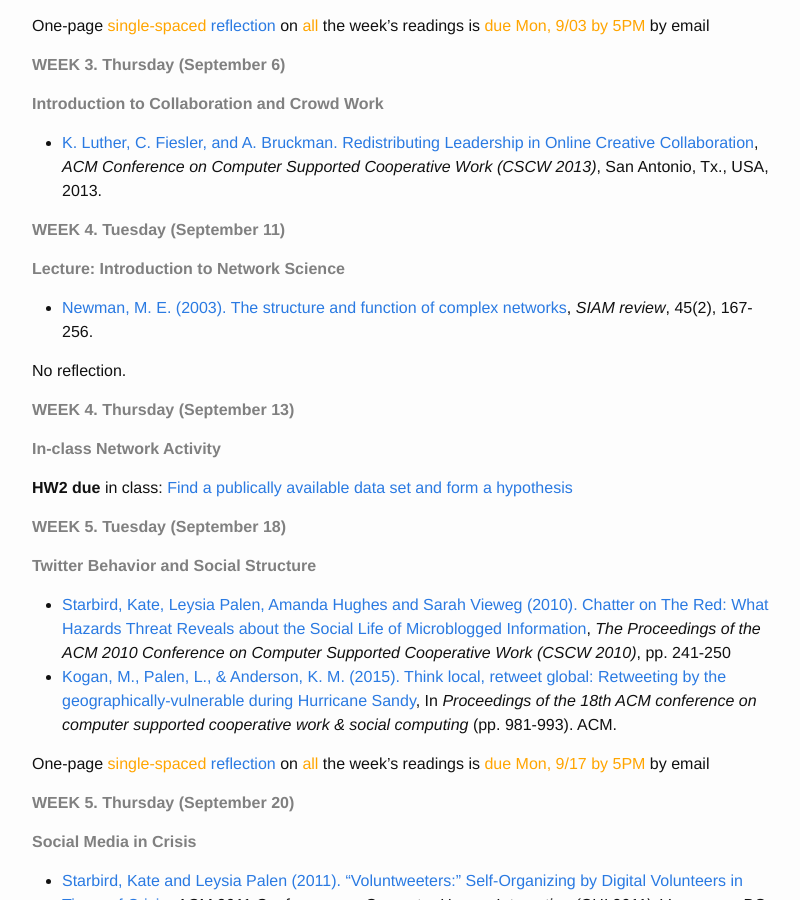
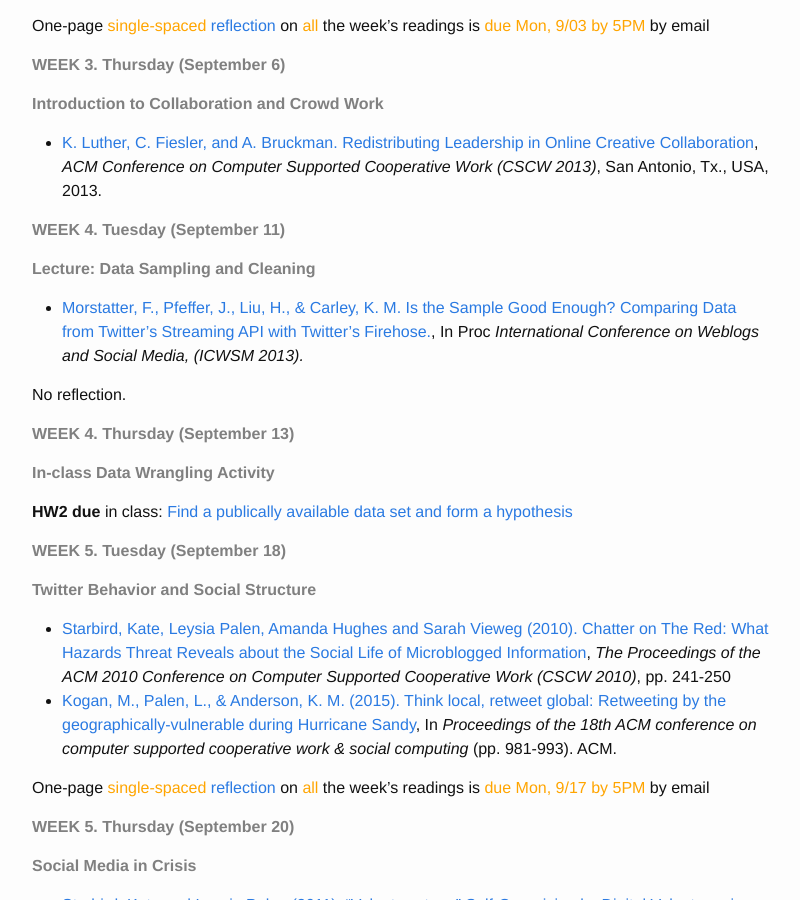
Before and after one commit to marinkala/marinkala.github.com, a Jekyll site: the page built from CS591.md, in a window 1280 px wide and 900 px high, scrolled down 1639 px. Shown: the whole window, without its empty margins (238-1038 px from the left). Built offline with Jekyll 4.4.1, drawn with Linux system fonts in a browser that asks for light colours; our own code applies the rules of GitHub Pages for plain Markdown files; some of the changed text lies outside the part shown.

Commit message:
changed order of lectures

```diff
--- a/CS591.md
+++ b/CS591.md
@@ -78,15 +78,15 @@ One-page <span style="color:orange">single-spaced</span> [reflection](syllabus.m
 
 **<span style="color:grey">WEEK 4. Tuesday (September 11)</span>**
 
-**<span style="color:grey">Lecture: Introduction to Network Science </span>**
+**<span style="color:grey">Lecture: Data Sampling and Cleaning</span>**
 
-* [Newman, M. E. (2003). The structure and function of complex networks](https://arxiv.org/abs/cond-mat/0303516), *SIAM review*, 45(2), 167-256.
+* [Morstatter, F., Pfeffer, J., Liu, H., & Carley, K. M. Is the Sample Good Enough? Comparing Data from Twitter's Streaming API with Twitter's Firehose.](http://www.aaai.org/ocs/index.php/ICWSM/ICWSM13/paper/download/6071/6379), In Proc *International Conference on Weblogs and Social Media, (ICWSM 2013).*
 
 No reflection.
 
 **<span style="color:grey">WEEK 4. Thursday (September 13)</span>**
 
-**<span style="color:grey">In-class Network Activity</span>**
+**<span style="color:grey">In-class Data Wrangling Activity</span>**
 
 **HW2 due** in class: [Find a publically available data set and form a hypothesis](syllabus.md)
 
@@ -141,9 +141,10 @@ One-page <span style="color:orange">single-spaced</span> [reflection](syllabus.m
 
 **<span style="color:grey">WEEK 8. Tuesday (October 9)</span>**
 
-**<span style="color:grey">Natural Language Processing Lecture </span>**
+**<span style="color:grey">Lecture: Introduction to Network Science </span>**
 
-* [Blei, D. M., Ng, A. Y., & Jordan, M. I. (2003). Latent dirichlet allocation](http://www.jmlr.org/papers/volume3/blei03a/blei03a.pdf), *Journal of machine Learning research*, 3(Jan), 993-1022.
+* [Newman, M. E. (2003). The structure and function of complex networks](https://arxiv.org/abs/cond-mat/0303516), *SIAM review*, 45(2), 167-256.
+
 
 No reflection.
 
@@ -155,7 +156,7 @@ No reflection.
 
 **<span style="color:grey">WEEK 9. Tuesday (October 16)</span>**
 
-**<span style="color:grey"Facebook and Social Capital </span>**
+**<span style="color:grey">Facebook and Social Capital </span>**
 
 * [Burke, M., Kraut, R., & Marlow, C. (2011). Social capital on Facebook: Differentiating uses and users](http://citeseerx.ist.psu.edu/viewdoc/download?doi=10.1.1.227.6644&rep=rep1&type=pdf), *In Proceedings of the SIGCHI Conference on Human Factors in Computing Systems* (pp. 571-580). ACM.
 * [Gray, R., Ellison, N., Vitak, J., and Lampe, C. (2013). Who Wants to Know? Question-Asking and Answering Practices Among Facebook Users](https://www.researchgate.net/profile/Jessica_Vitak/publication/262314200_Who_wants_to_know_Question-asking_and_answering_practices_among_Facebook_users/links/54da56600cf2ba88a68d0d20/Who-wants-to-know-Question-asking-and-answering-practices-among-Facebook-users.pdf), *In Proc. CSCW*, 1213-1224. New York: ACM.
@@ -209,7 +210,9 @@ One-page <span style="color:orange">single-spaced</span> [reflection](syllabus.m
 
 **<span style="color:grey">WEEK 12. Thursday (November 8)</span>**
 
-**<span style="color:grey">Hidden Markov Model Lecture</span>**
+**<span style="color:grey">Natural Language Processing Lecture </span>**
+
+* [Blei, D. M., Ng, A. Y., & Jordan, M. I. (2003). Latent dirichlet allocation](http://www.jmlr.org/papers/volume3/blei03a/blei03a.pdf), *Journal of machine Learning research*, 3(Jan), 993-1022.
 
 No reflection.
 
@@ -231,7 +234,7 @@ One-page <span style="color:orange">single-spaced</span> [reflection](syllabus.m
 
 **<span style="color:grey">WEEK 14. Tuesday (November 20)</span>**
 
-**<span style="color:grey">Crowd-Sourced Methodological Lecture</span>**
+**<span style="color:grey">Hidden Markov Model Lecture</span>**
 
 No reflection.
 
```
